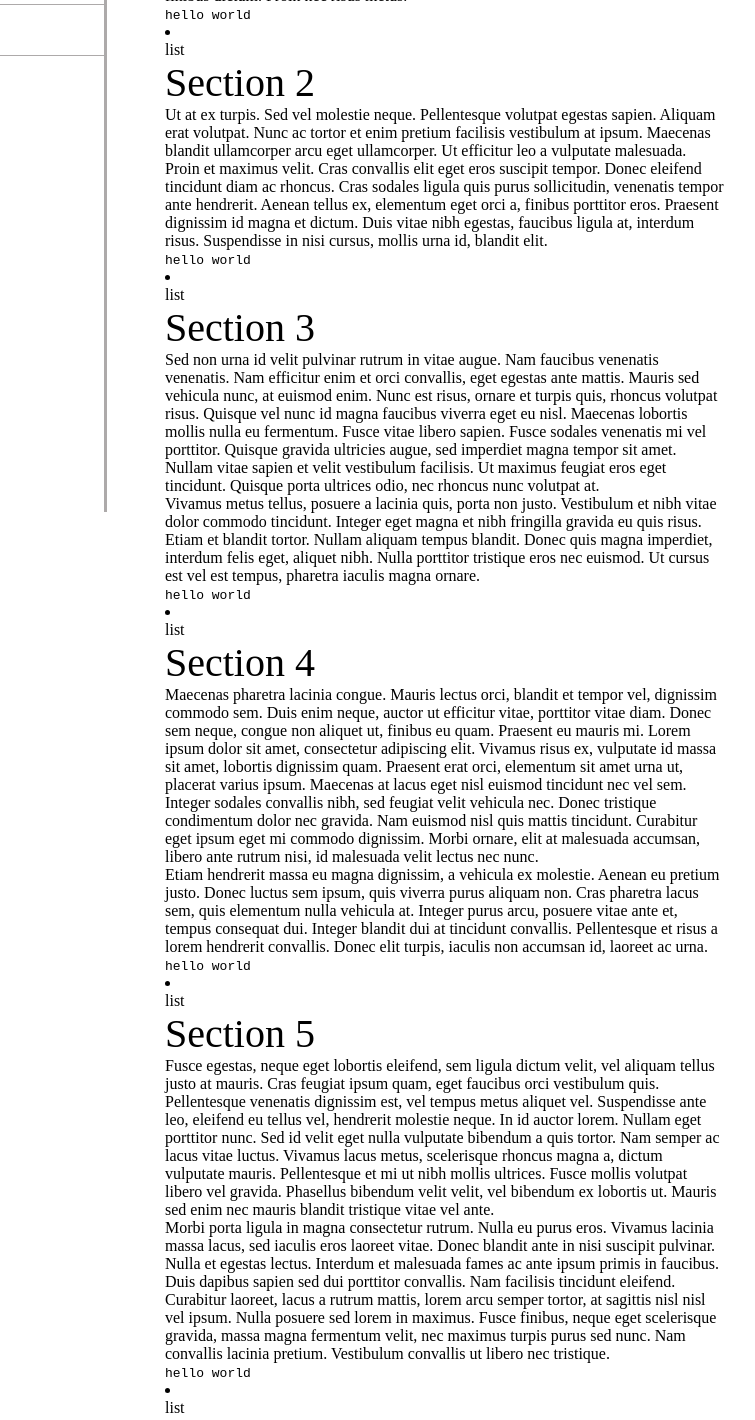
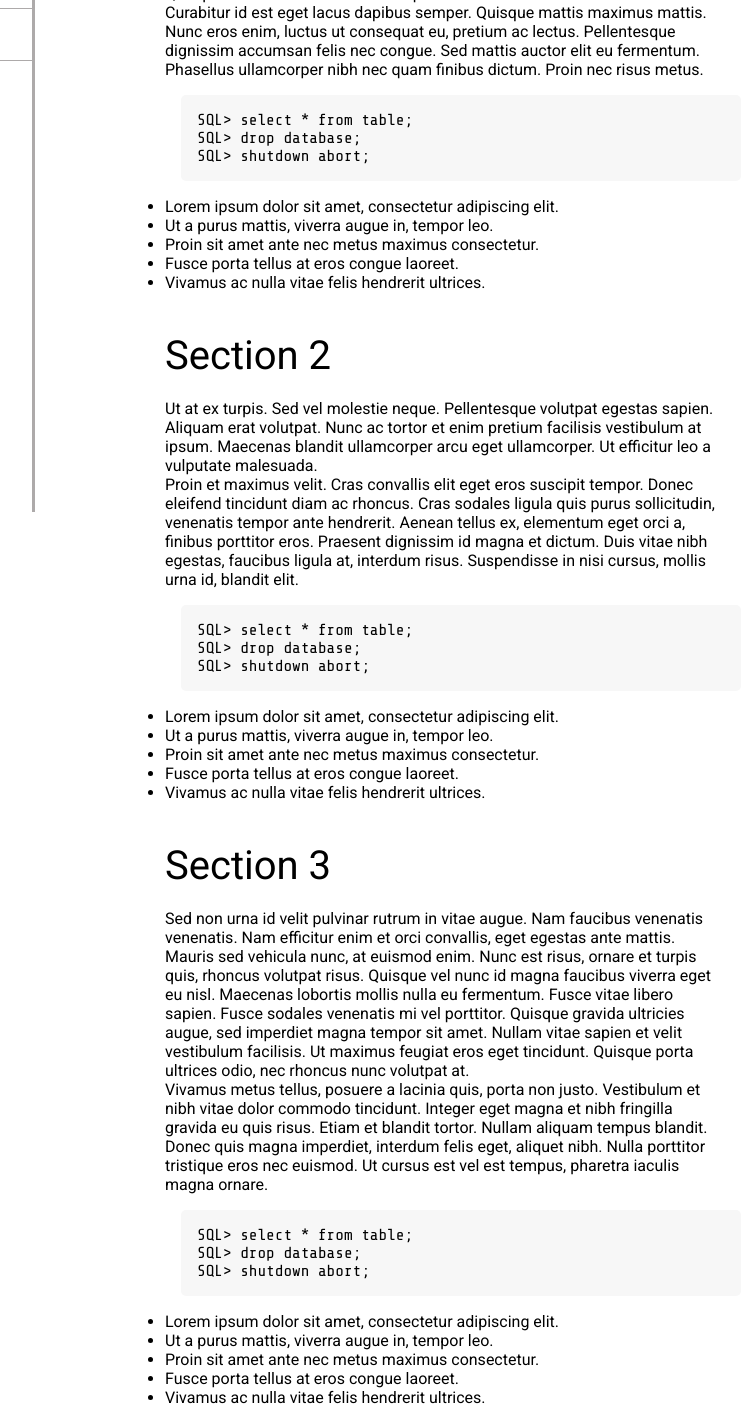
Before and after one commit to mariojvr/technical_documentation_page, a plain HTML site: page index.html in a window 1280 px wide. Shown: the part 288-1708 px from the top of the page, without its empty margins (315-1070 px from the left). Drawn offline with nearby package versions, Linux system fonts and the light colour scheme.

Commit message:
alteracoes complementares

```diff
--- a/css/style.css
+++ b/css/style.css
@@ -4,6 +4,9 @@
     padding: 0;
 }
 
+body {
+    font-family: 'Roboto', sans-serif;
+}
 main {
     display: grid;
     grid-template-columns: auto auto auto auto;
@@ -36,12 +39,36 @@ main {
 }
 
 .sections {
-    padding: 3em 0 0 25em;
+    margin: 2em 0 2em 0;
+    padding: 0 0 0 25em;
     grid-column-start: 2;
     grid-column-end: 5;
     width: 75vw;
+
+}
+
+.sections header {
+    margin: 1em 0 0.5em 0;
 }
 
 header {
     font-size: 2.5em;
 }
+
+code {
+    margin: 1em;
+    padding: 1em;
+    display: block;
+    border-radius: 5px;
+    width: 100%;
+    background-color: #f7f7f7;
+    font-family: 'Share Tech Mono', monospace;
+}
+
+@media(min-width: 1200px){
+    #navbar {
+        width: 350px;
+    }
+
+
+}
--- a/index.html
+++ b/index.html
@@ -3,14 +3,15 @@
 <head>
     <meta charset="UTF-8">
     <meta name="viewport" content="width=device-width, initial-scale=1.0">
+    <link href="https://fonts.googleapis.com/css2?family=Roboto&family=Share+Tech+Mono&display=swap" rel="stylesheet">
     <link rel="stylesheet" href="css/style.css">
     <title>Technical Documentation Page</title>
 </head>
 <body>
     <main id="main-doc">
         <nav id="navbar">
-            <header class="nav-header">Mario Documentation</header>
-            <a class="nav-link" href="#introduction">Introdução</a>
+            <header class="nav-header">Documentation</header>
+            <a class="nav-link" href="#introduction">Introduction</a>
             <a class="nav-link" href="#section_2">Section 2</a>
             <a class="nav-link" href="#section_3">Section 3</a>
             <a class="nav-link" href="#section_4">Section 4</a>
@@ -19,49 +20,89 @@
         <div class="sections">
 
             <section id="introduction" class="main-section">
-                <header>Introdução</header>
+                <header>Introduction</header>
                 <p>Lorem ipsum dolor sit amet, consectetur adipiscing elit. In vel elementum turpis, hendrerit convallis ex. Interdum et malesuada fames ac ante ipsum primis in faucibus. Suspendisse felis libero, ornare quis urna at, interdum suscipit libero. Sed maximus risus quis rutrum gravida. Morbi eros diam, sagittis eget ultrices ac, bibendum in dui. Vestibulum fringilla ex nec eros mollis, sit amet semper odio consequat. Praesent in eros nisl. Mauris convallis vestibulum sapien ut elementum. Cras eleifend metus nec dictum pharetra. Quisque sollicitudin euismod mi in placerat. </p>
                 <p>Curabitur id est eget lacus dapibus semper. Quisque mattis maximus mattis. Nunc eros enim, luctus ut consequat eu, pretium ac lectus. Pellentesque dignissim accumsan felis nec congue. Sed mattis auctor elit eu fermentum. Phasellus ullamcorper nibh nec quam finibus dictum. Proin nec risus metus. </p>
-                <code>hello world</code>
-                <li>
-                    <ul>list</ul>
-                </li>
+                <code>
+                    <p>SQL> select * from table;</p>
+                    <p>SQL> drop database;</p>
+                    <p>SQL> shutdown abort;</p>
+                </code>
+                <ul>
+                    <li>Lorem ipsum dolor sit amet, consectetur adipiscing elit.</li>
+                    <li>Ut a purus mattis, viverra augue in, tempor leo.</li>
+                    <li>Proin sit amet ante nec metus maximus consectetur.</li>
+                    <li>Fusce porta tellus at eros congue laoreet.</li>
+                    <li>Vivamus ac nulla vitae felis hendrerit ultrices.</li>
+                </ul>
             </section>
             <section id="section_2" class="main-section">
                 <header>Section 2</header>
                 <p>Ut at ex turpis. Sed vel molestie neque. Pellentesque volutpat egestas sapien. Aliquam erat volutpat. Nunc ac tortor et enim pretium facilisis vestibulum at ipsum. Maecenas blandit ullamcorper arcu eget ullamcorper. Ut efficitur leo a vulputate malesuada.</p>
                 <p>Proin et maximus velit. Cras convallis elit eget eros suscipit tempor. Donec eleifend tincidunt diam ac rhoncus. Cras sodales ligula quis purus sollicitudin, venenatis tempor ante hendrerit. Aenean tellus ex, elementum eget orci a, finibus porttitor eros. Praesent dignissim id magna et dictum. Duis vitae nibh egestas, faucibus ligula at, interdum risus. Suspendisse in nisi cursus, mollis urna id, blandit elit. </p>
-                <code>hello world</code>
-                <li>
-                    <ul>list</ul>
-                </li>
+                <code>
+                    <p>SQL> select * from table;</p>
+                    <p>SQL> drop database;</p>
+                    <p>SQL> shutdown abort;</p>
+                </code>
+                <ul>
+                    <li>Lorem ipsum dolor sit amet, consectetur adipiscing elit.</li>
+                    <li>Ut a purus mattis, viverra augue in, tempor leo.</li>
+                    <li>Proin sit amet ante nec metus maximus consectetur.</li>
+                    <li>Fusce porta tellus at eros congue laoreet.</li>
+                    <li>Vivamus ac nulla vitae felis hendrerit ultrices.</li>
+                </ul>
             </section>
             <section id="section_3" class="main-section">
                 <header>Section 3</header>
                 <p>Sed non urna id velit pulvinar rutrum in vitae augue. Nam faucibus venenatis venenatis. Nam efficitur enim et orci convallis, eget egestas ante mattis. Mauris sed vehicula nunc, at euismod enim. Nunc est risus, ornare et turpis quis, rhoncus volutpat risus. Quisque vel nunc id magna faucibus viverra eget eu nisl. Maecenas lobortis mollis nulla eu fermentum. Fusce vitae libero sapien. Fusce sodales venenatis mi vel porttitor. Quisque gravida ultricies augue, sed imperdiet magna tempor sit amet. Nullam vitae sapien et velit vestibulum facilisis. Ut maximus feugiat eros eget tincidunt. Quisque porta ultrices odio, nec rhoncus nunc volutpat at. </p>
                 <p>Vivamus metus tellus, posuere a lacinia quis, porta non justo. Vestibulum et nibh vitae dolor commodo tincidunt. Integer eget magna et nibh fringilla gravida eu quis risus. Etiam et blandit tortor. Nullam aliquam tempus blandit. Donec quis magna imperdiet, interdum felis eget, aliquet nibh. Nulla porttitor tristique eros nec euismod. Ut cursus est vel est tempus, pharetra iaculis magna ornare. </p>
-                <code>hello world</code>
-                <li>
-                    <ul>list</ul>
-                </li>
+                <code>
+                    <p>SQL> select * from table;</p>
+                    <p>SQL> drop database;</p>
+                    <p>SQL> shutdown abort;</p>
+                </code>
+                <ul>
+                    <li>Lorem ipsum dolor sit amet, consectetur adipiscing elit.</li>
+                    <li>Ut a purus mattis, viverra augue in, tempor leo.</li>
+                    <li>Proin sit amet ante nec metus maximus consectetur.</li>
+                    <li>Fusce porta tellus at eros congue laoreet.</li>
+                    <li>Vivamus ac nulla vitae felis hendrerit ultrices.</li>
+                </ul>
             </section>
             <section id="section_4" class="main-section">
                 <header>Section 4</header>
                 <p>Maecenas pharetra lacinia congue. Mauris lectus orci, blandit et tempor vel, dignissim commodo sem. Duis enim neque, auctor ut efficitur vitae, porttitor vitae diam. Donec sem neque, congue non aliquet ut, finibus eu quam. Praesent eu mauris mi. Lorem ipsum dolor sit amet, consectetur adipiscing elit. Vivamus risus ex, vulputate id massa sit amet, lobortis dignissim quam. Praesent erat orci, elementum sit amet urna ut, placerat varius ipsum. Maecenas at lacus eget nisl euismod tincidunt nec vel sem. Integer sodales convallis nibh, sed feugiat velit vehicula nec. Donec tristique condimentum dolor nec gravida. Nam euismod nisl quis mattis tincidunt. Curabitur eget ipsum eget mi commodo dignissim. Morbi ornare, elit at malesuada accumsan, libero ante rutrum nisi, id malesuada velit lectus nec nunc. </p>
                 <p>Etiam hendrerit massa eu magna dignissim, a vehicula ex molestie. Aenean eu pretium justo. Donec luctus sem ipsum, quis viverra purus aliquam non. Cras pharetra lacus sem, quis elementum nulla vehicula at. Integer purus arcu, posuere vitae ante et, tempus consequat dui. Integer blandit dui at tincidunt convallis. Pellentesque et risus a lorem hendrerit convallis. Donec elit turpis, iaculis non accumsan id, laoreet ac urna. </p>
-                <code>hello world</code>
-                <li>
-                    <ul>list</ul>
-                </li>
+                <code>
+                    <p>SQL> select * from table;</p>
+                    <p>SQL> drop database;</p>
+                    <p>SQL> shutdown abort;</p>
+                </code>
+                <ul>
+                    <li>Lorem ipsum dolor sit amet, consectetur adipiscing elit.</li>
+                    <li>Ut a purus mattis, viverra augue in, tempor leo.</li>
+                    <li>Proin sit amet ante nec metus maximus consectetur.</li>
+                    <li>Fusce porta tellus at eros congue laoreet.</li>
+                    <li>Vivamus ac nulla vitae felis hendrerit ultrices.</li>
+                </ul>
             </section>
             <section id="section_5" class="main-section">
                 <header>Section 5</header>
                 <p>Fusce egestas, neque eget lobortis eleifend, sem ligula dictum velit, vel aliquam tellus justo at mauris. Cras feugiat ipsum quam, eget faucibus orci vestibulum quis. Pellentesque venenatis dignissim est, vel tempus metus aliquet vel. Suspendisse ante leo, eleifend eu tellus vel, hendrerit molestie neque. In id auctor lorem. Nullam eget porttitor nunc. Sed id velit eget nulla vulputate bibendum a quis tortor. Nam semper ac lacus vitae luctus. Vivamus lacus metus, scelerisque rhoncus magna a, dictum vulputate mauris. Pellentesque et mi ut nibh mollis ultrices. Fusce mollis volutpat libero vel gravida. Phasellus bibendum velit velit, vel bibendum ex lobortis ut. Mauris sed enim nec mauris blandit tristique vitae vel ante. </p>
                 <p>Morbi porta ligula in magna consectetur rutrum. Nulla eu purus eros. Vivamus lacinia massa lacus, sed iaculis eros laoreet vitae. Donec blandit ante in nisi suscipit pulvinar. Nulla et egestas lectus. Interdum et malesuada fames ac ante ipsum primis in faucibus. Duis dapibus sapien sed dui porttitor convallis. Nam facilisis tincidunt eleifend. Curabitur laoreet, lacus a rutrum mattis, lorem arcu semper tortor, at sagittis nisl nisl vel ipsum. Nulla posuere sed lorem in maximus. Fusce finibus, neque eget scelerisque gravida, massa magna fermentum velit, nec maximus turpis purus sed nunc. Nam convallis lacinia pretium. Vestibulum convallis ut libero nec tristique. </p>
-                <code>hello world</code>
-                <li>
-                    <ul>list</ul>
-                </li>
+                <code>
+                    <p>SQL> select * from table;</p>
+                    <p>SQL> drop database;</p>
+                    <p>SQL> shutdown abort;</p>
+                </code>
+                <ul>
+                    <li>Lorem ipsum dolor sit amet, consectetur adipiscing elit.</li>
+                    <li>Ut a purus mattis, viverra augue in, tempor leo.</li>
+                    <li>Proin sit amet ante nec metus maximus consectetur.</li>
+                    <li>Fusce porta tellus at eros congue laoreet.</li>
+                    <li>Vivamus ac nulla vitae felis hendrerit ultrices.</li>
+                </ul>
             </section>
         </div>
     </main>
```
